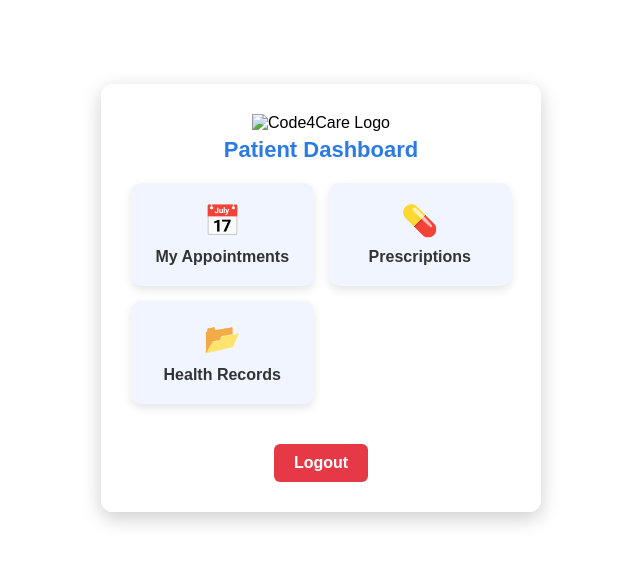
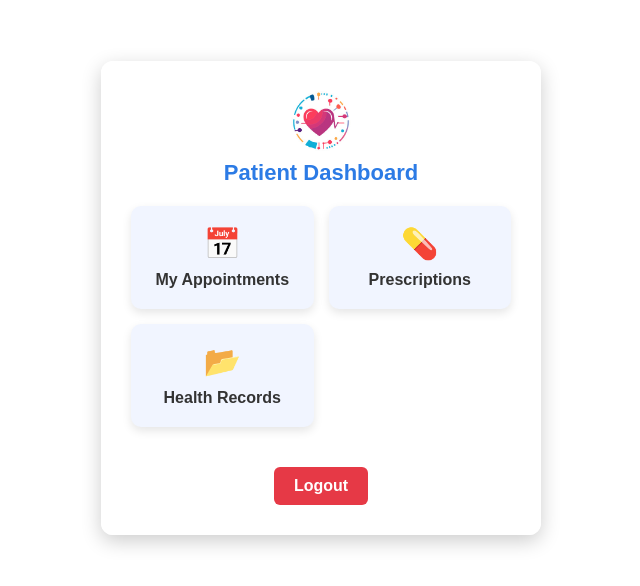
Before and after one commit to Al0ku/code4care2, a plain HTML site: page patient-dashboard.html in a window 1280 px wide. Shown: the part 102-688 px from the top of the page, without its empty margins (319-959 px from the left). Drawn offline with Linux system fonts and the light colour scheme.

Commit message:
Update patient-dashboard.html

```diff
--- a/patient-dashboard.html
+++ b/patient-dashboard.html
@@ -8,7 +8,7 @@
 <body>
   <div class="dashboard">
     <div class="logo">
-      <img src="image/SmallSquareLogoJpg.jpg" alt="Code4Care Logo">
+      <img src="SmallSquareLogoJpg.jpg" alt="Code4Care Logo">
       <h1>Patient Dashboard</h1>
     </div>
 
```
